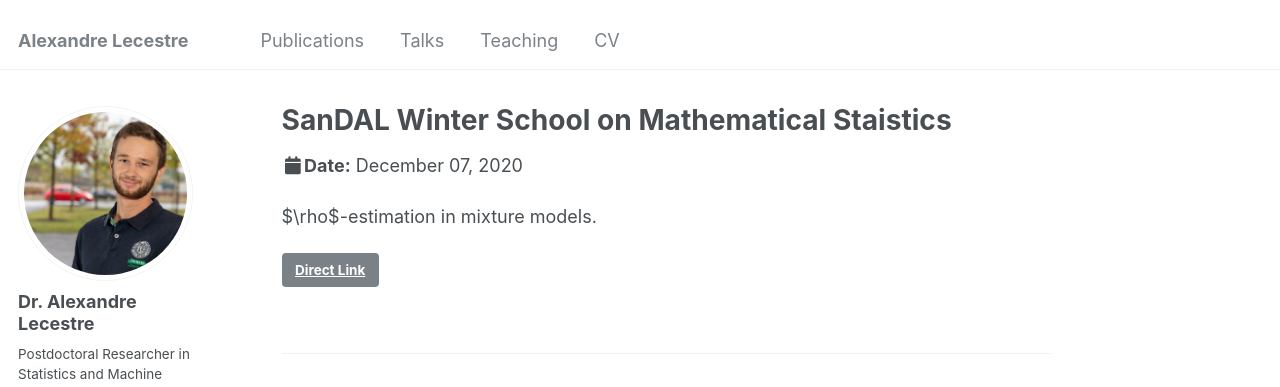
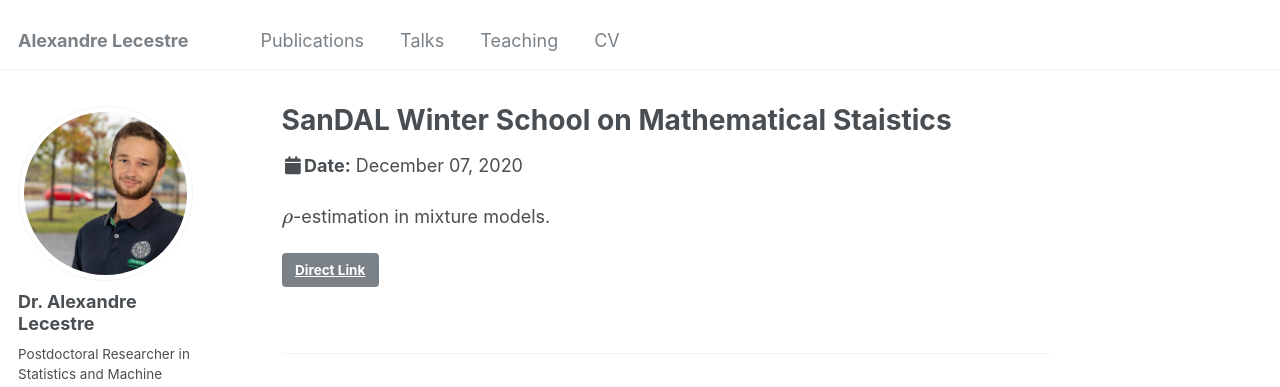
Before and after one commit to alexandre-lecestre/alexandre-lecestre.github.io, a Jekyll site: the page built from _talks/sandal_winter_school.md, in a window 1280 px wide and 954 px high. Shown: the top 387 px of the window. Built offline with Jekyll 4.4.1, drawn with Linux system fonts in a browser that asks for light colours; some web fonts are replaced.

```diff
--- a/_talks/sandal_winter_school.md
+++ b/_talks/sandal_winter_school.md
@@ -9,4 +9,4 @@ location: "Online"
 link: "https://sandal.uni.lu/winter-school/"
 ---
 
-$\rho$-estimation in mixture models.
+$$\rho$$-estimation in mixture models.
```
